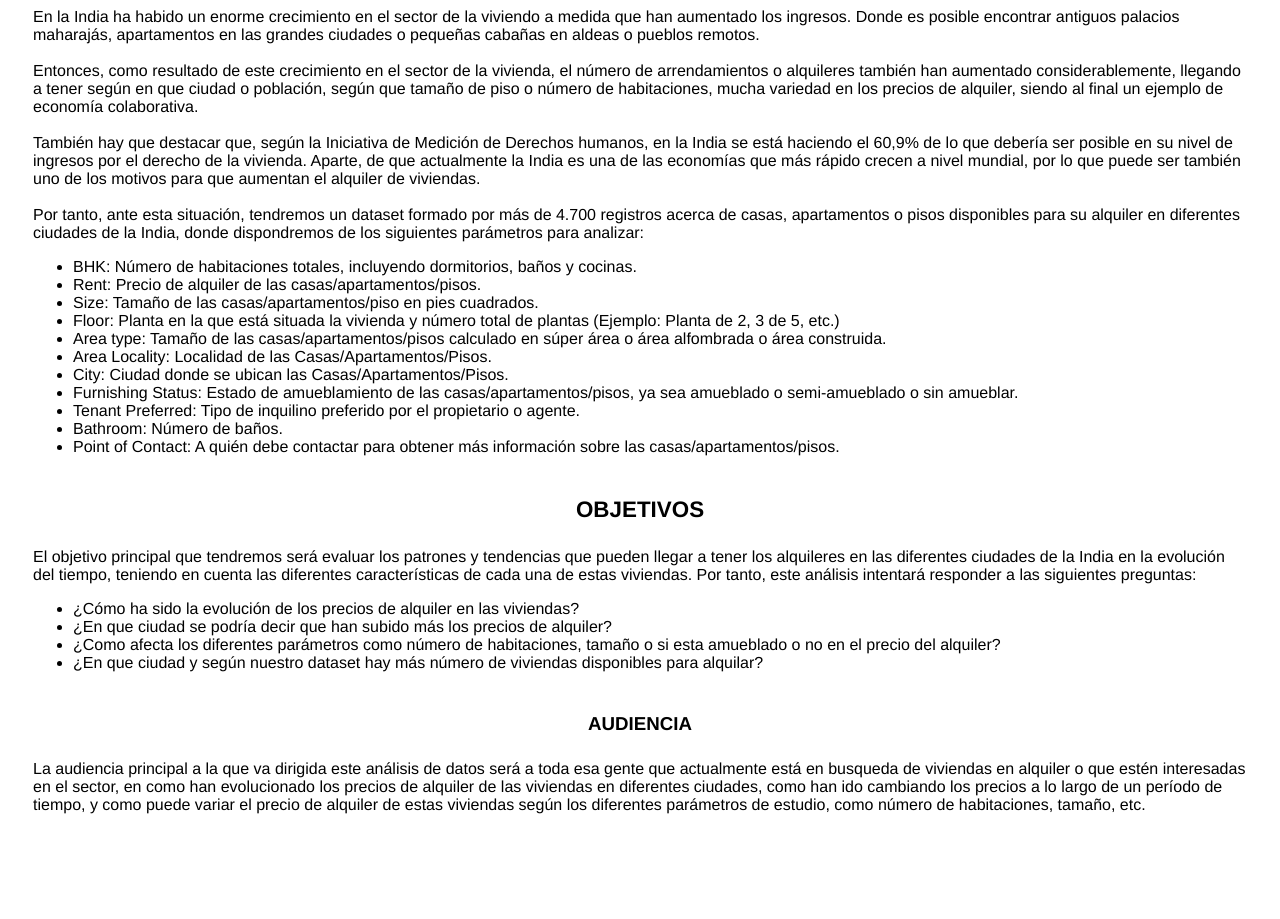
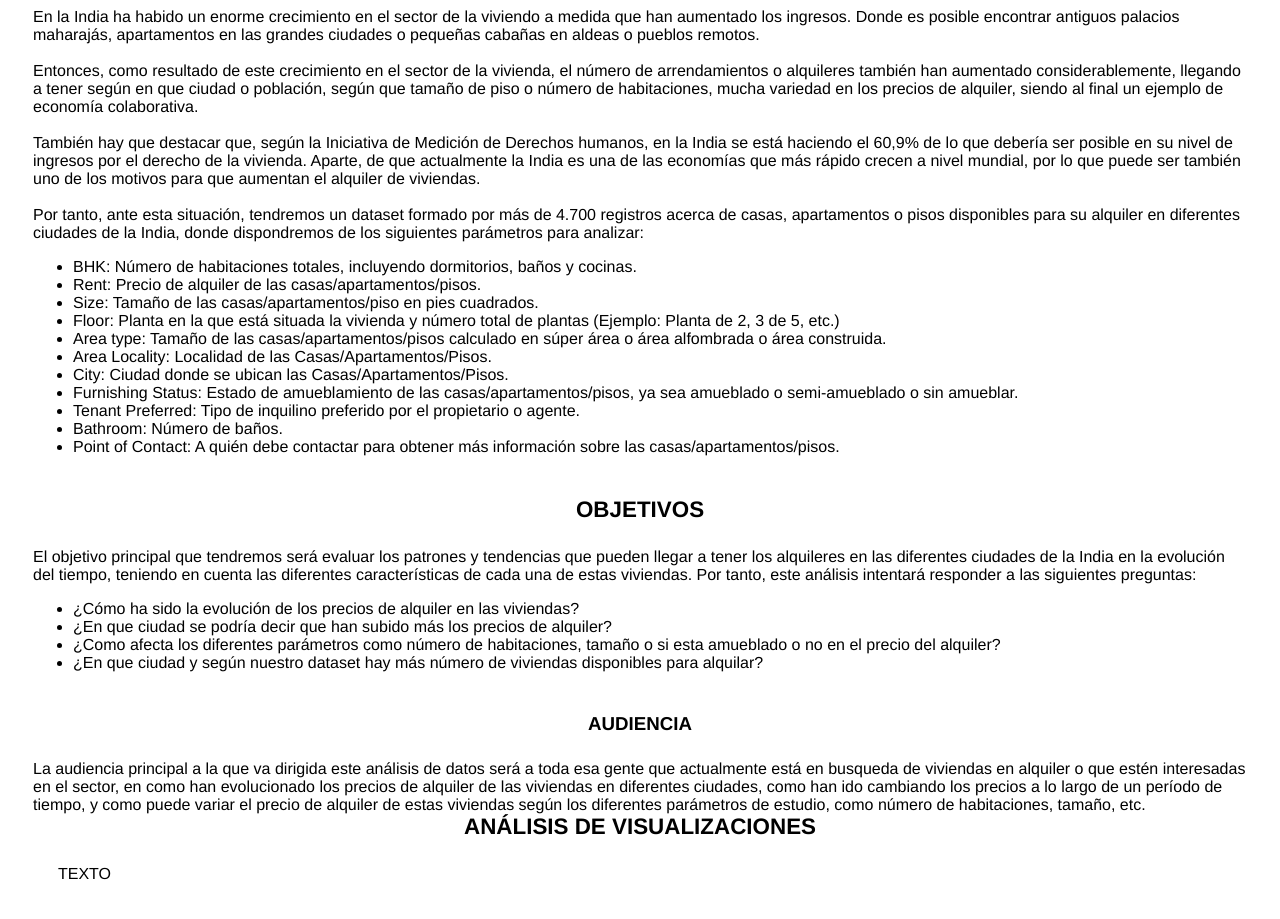
Before and after one commit to alberto304/Trabajo-final-Visualizaci-n, a website: page index.html in a window 1280 px wide. Shown: the part 483-1402 px from the top of the page. Before the commit the page ends 1322 px from the top, so only its background shows below. Drawn offline with nearby package versions, Linux system fonts and the light colour scheme.

Commit message:
1 file modified

```diff
--- a/index.html
+++ b/index.html
@@ -115,6 +115,20 @@ La audiencia principal a la que va dirigida este análisis de datos será a toda
 
 
 
+<!-- add intro text to the page body -->
+<div class="summary">
+    <h2 class="text-title">ANÁLISIS DE VISUALIZACIONES</h2>
+     <div class="text">
+TEXTO
+
+
+</div>
+
+
+
+
+
+
 
 
 </div>
```
